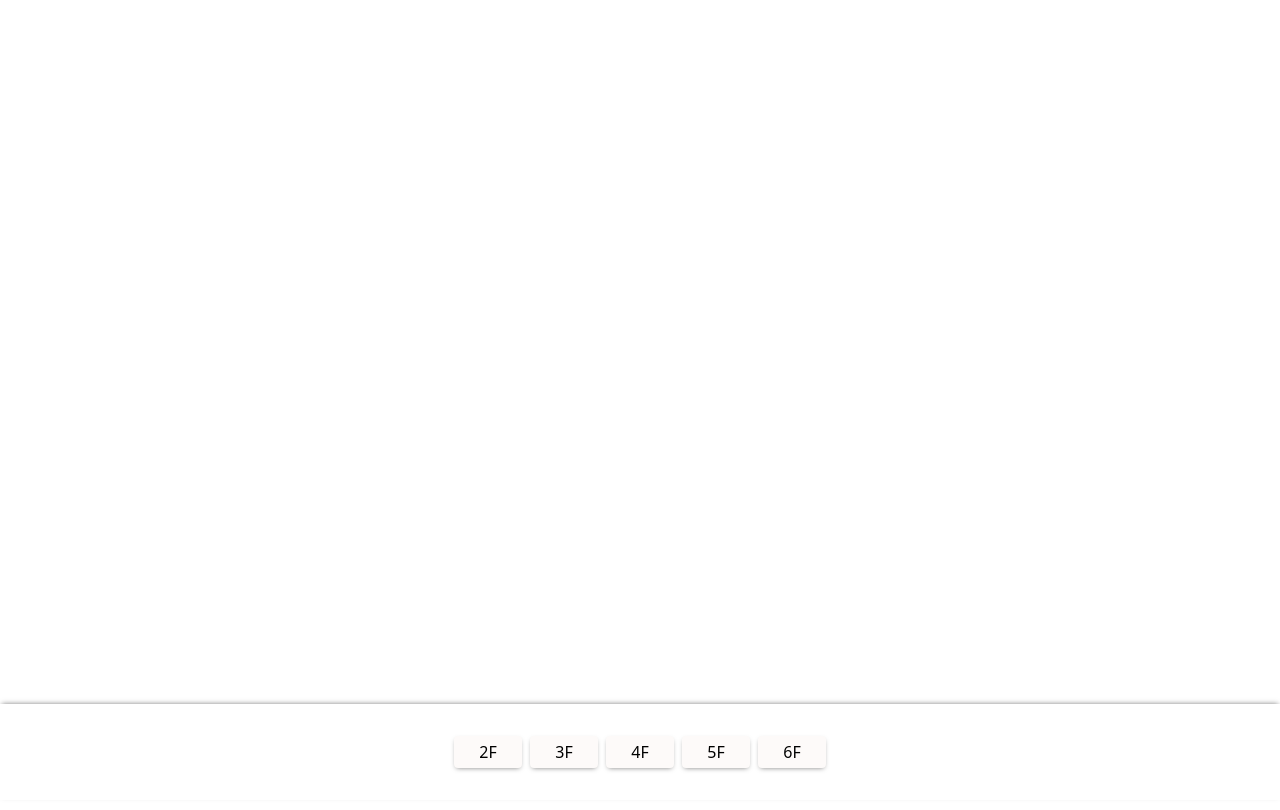
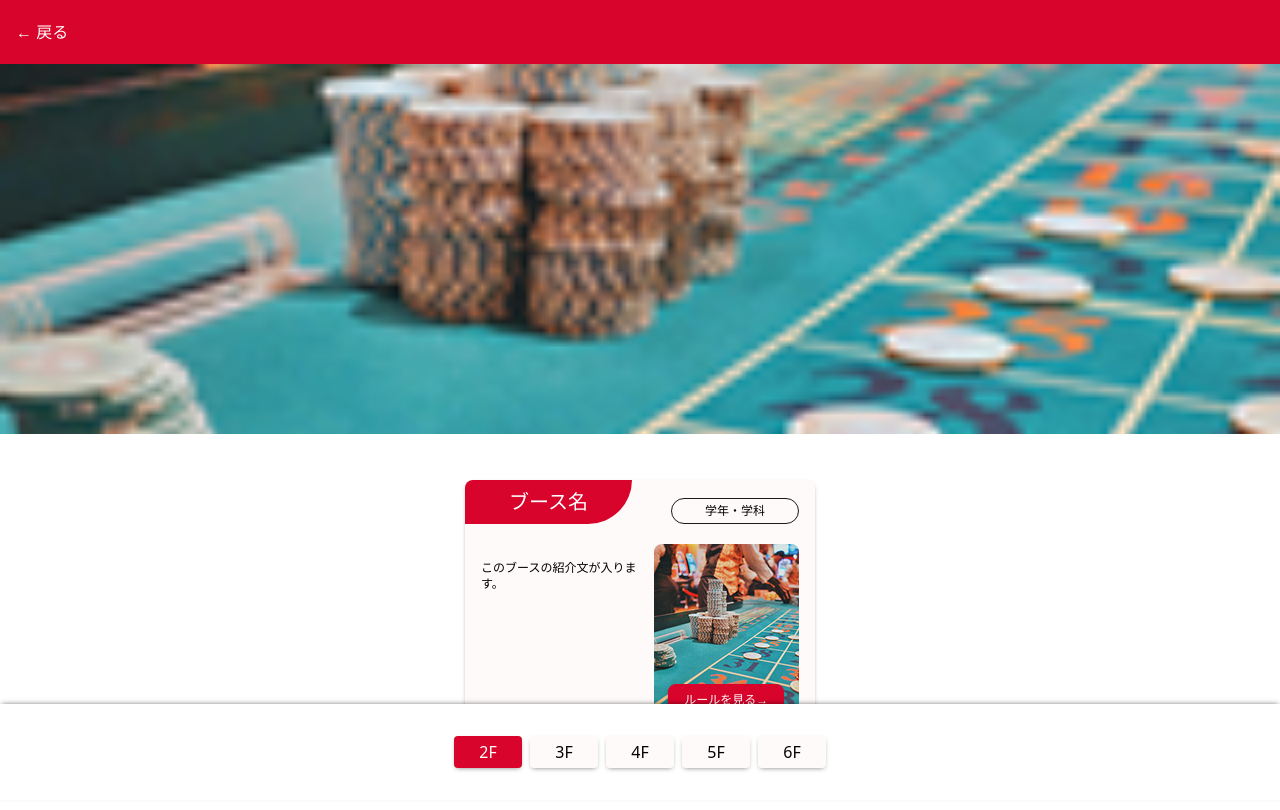
Before and after one commit to Gran-App-Vantan/vanx-frontend, a Next.js app in the folder vanx-app/: page /floor-map in a window 1280 px wide. Shown: the top 810 px of the page. Built offline with nearby package versions, Linux system fonts and the light colour scheme.

Commit message:
コンポーネントの呼び出しをpageから行うように変更

```diff
--- a/vanx-app/app/floor-map/page.tsx
+++ b/vanx-app/app/floor-map/page.tsx
@@ -1,9 +1,66 @@
-import { FloorNavItem } from "@/components/features/floor-map";
-1;
+"use client";
+
+import Image from "next/image";
+import { useState } from "react";
+import { FloorMapCard, FloorNavItem } from "@/components/features/floor-map";
+import { ReturnButton } from "@/components/shared";
+
+const floors = [2, 3, 4, 5, 6].map((num) => `${num}F`); // フロアの配列
+
 export default function FloorMap() {
+  const [isActive, setIsActive] = useState<string | null>(floors[0]);
+
+  const handleClick = (floor: string) => {
+    setIsActive(floor);
+  };
+
+  const defaultImage = (floor: string | null) => {
+    if (!floor) return "/map-detail-image.png";
+
+    // 末尾の "F" を除去するなど、キーを揃える
+    const floorKey = floor.replace(/[^0-9]/g, "");
+    const floorImages: Record<string, string> = {
+      "2": "/map-detail-image.png",
+      "3": "/icon.png",
+      "4": "/floor-4.png",
+      "5": "/floor-5.png",
+      "6": "/floor-6.png",
+    };
+
+    return floorImages[floorKey] || "/map-detail-image.png";
+  };
+
   return (
     <main>
-      <FloorNavItem floors={["2F", "3F", "4F", "5F", "6F"]} />
+      <ReturnButton />
+      <div className="relative w-full pt-16 pb-24">
+        <div className="w-full h-[370px]">
+          <div className="h-[370px] flex-shrink-0">
+            <Image
+              src={defaultImage(isActive)}
+              width={408}
+              height={370}
+              alt="floor-image"
+              className="w-full h-[370px] object-cover"
+            />
+          </div>
+        </div>
+        <div className="flex justify-center items-center max-h-[370px] min-h-[370px]">
+          <FloorMapCard
+            boothName="ブース名"
+            boothText="このブースの紹介文が入ります。"
+            gradeFaculty="学年・学科"
+            boothImageText="ルールを見る→"
+            bgImg="/map-detail-image.png"
+            altText="画像説明"
+          />
+        </div>
+      </div>
+      <FloorNavItem
+        floors={floors}
+        isActive={isActive}
+        onClick={handleClick}
+      />
     </main>
   );
 }
```
